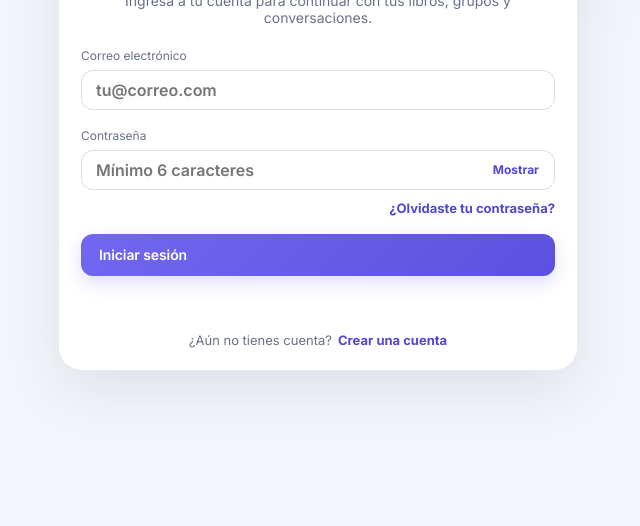
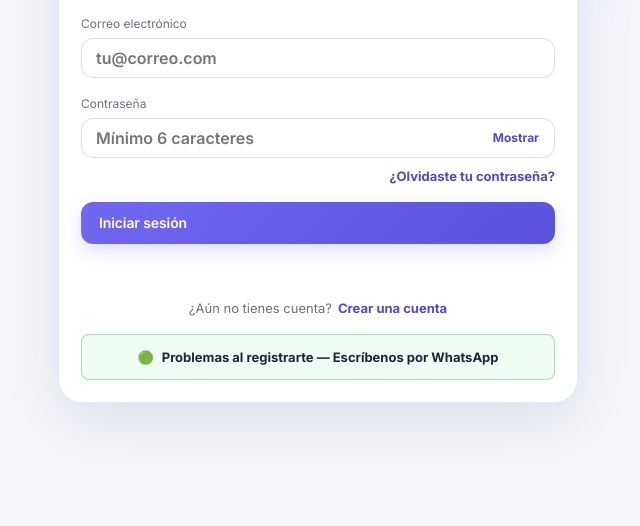
Before and after one commit to luischumacero/Biblioluch, a website: page index.html in a window 1280 px wide. Shown: the part 322-848 px from the top of the page, without its empty margins (322-962 px from the left). Drawn offline with nearby package versions, Linux system fonts and the light colour scheme.

Commit message:
Enlace para inicio de Seccion

```diff
--- a/css/styles.css
+++ b/css/styles.css
@@ -752,6 +752,26 @@ body.auth-required .auth-wrap {
 .auth-forgot { justify-self: end; margin-top: -8px; }
 .auth-submit { width: 100%; min-height: 48px; }
 .auth-switch { display: flex; justify-content: center; gap: 6px; color: var(--text-2); font-size: 13px; }
+.auth-support-button {
+    display: flex;
+    justify-content: center;
+    align-items: center;
+    gap: 8px;
+    min-height: 46px;
+    padding: 10px 14px;
+    border: 1px solid rgba(37, 211, 102, .45);
+    border-radius: var(--radius-sm);
+    background: rgba(37, 211, 102, .08);
+    color: var(--text-1);
+    font-size: 13px;
+    font-weight: 700;
+    text-align: center;
+    transition: background .2s ease, border-color .2s ease;
+}
+.auth-support-button:hover {
+    border-color: rgba(37, 211, 102, .75);
+    background: rgba(37, 211, 102, .16);
+}
 .auth-message--error { color: var(--red); }
 .auth-message--success { color: var(--green); }
 .auth-card [hidden] { display: none !important; }
--- a/js/app.js
+++ b/js/app.js
@@ -244,6 +244,11 @@ const App = {
                             <p class="auth-switch"><span id="auth-switch-prompt">¿Aún no tienes cuenta?</span>
                                 <button class="auth-link" type="button" id="auth-mode-toggle">Crear una cuenta</button>
                             </p>
+                            <a class="auth-support-button" href="https://wa.me/message/J6GSJEWVOQYGP1"
+                                target="_blank" rel="noopener noreferrer" aria-label="Problemas al registrarte, contáctanos por WhatsApp">
+                                <span aria-hidden="true">🟢</span>
+                                Problemas al registrarte — Escríbenos por WhatsApp
+                            </a>
                         </form>
                     ` : `
                         <div class="auth-setup-note">
```
